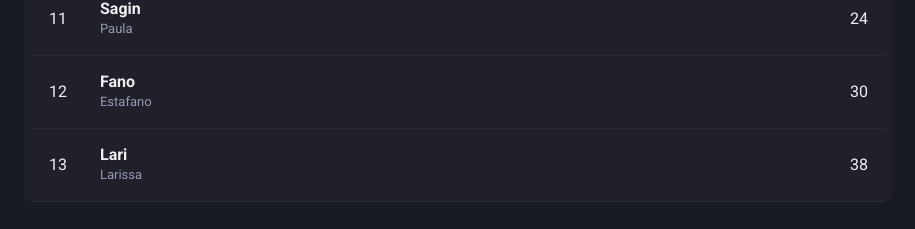
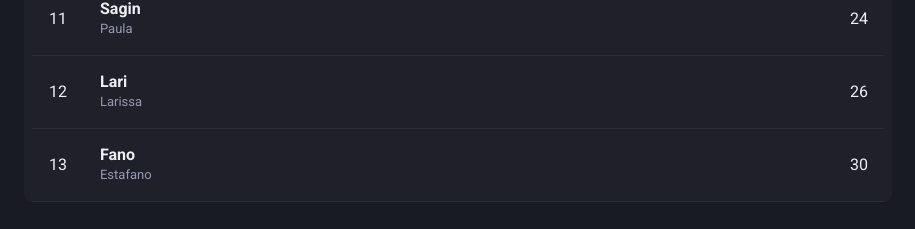
Before and after one commit to luanelioliveira/deadleader, a Next.js app: page / in a window 1280 px wide. Shown: the part 1314-1543 px from the top of the page, without its empty margins (182-1097 px from the left). Built offline with nearby package versions, Linux system fonts and the light colour scheme; no server answers.

Commit message:
update score lari

```diff
--- a/src/data/leaderboard-workout4.ts
+++ b/src/data/leaderboard-workout4.ts
@@ -10,7 +10,7 @@ export default [
   { workout: 'workout4', alias: "Frank", name: "Rodrigo", points: 10, category: "rx", eliminated: false },
   { workout: 'workout4', alias: "Moreli", name: "Bruno", points: 7, category: "rx", eliminated: false },
   { workout: 'workout4', alias: "Sagin", name: "Paula", points: 9, category: "rx", eliminated: false },
-  { workout: 'workout4', alias: "Lari", name: "Larissa", points: 12, category: "rx", eliminated: false },
+  { workout: 'workout4', alias: "Lari", name: "Larissa", points: 12, category: "rx", eliminated: true },
   { workout: 'workout4', alias: "Fano", name: "Estafano", points: 11, category: "rx", eliminated: false },
   { workout: 'workout4', alias: "Kapoti", name: "Bruno", points: 1, category: "intermediate", eliminated: false },
   { workout: 'workout4', alias: "Bandeira", name: "Aline", points: 3, category: "intermediate", eliminated: false },
```
